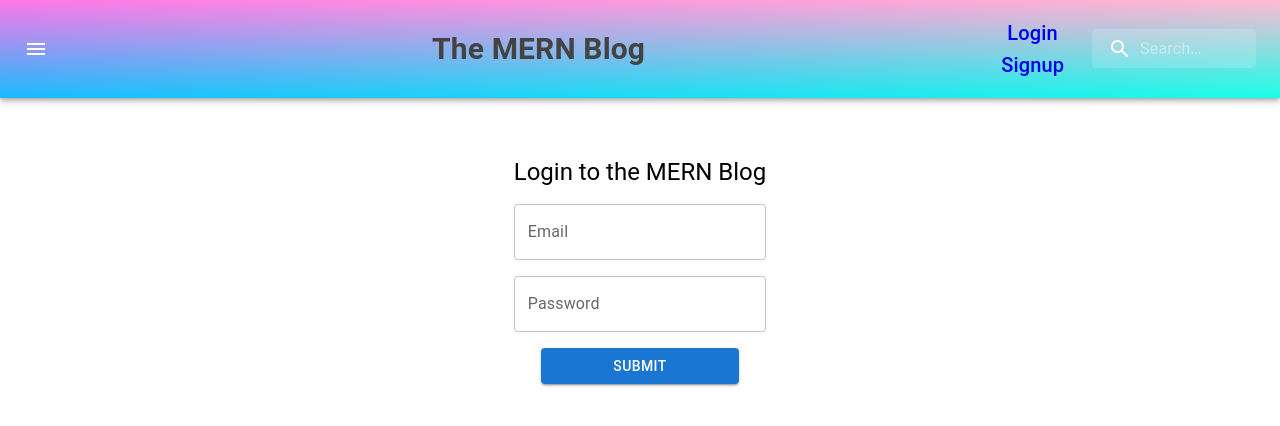
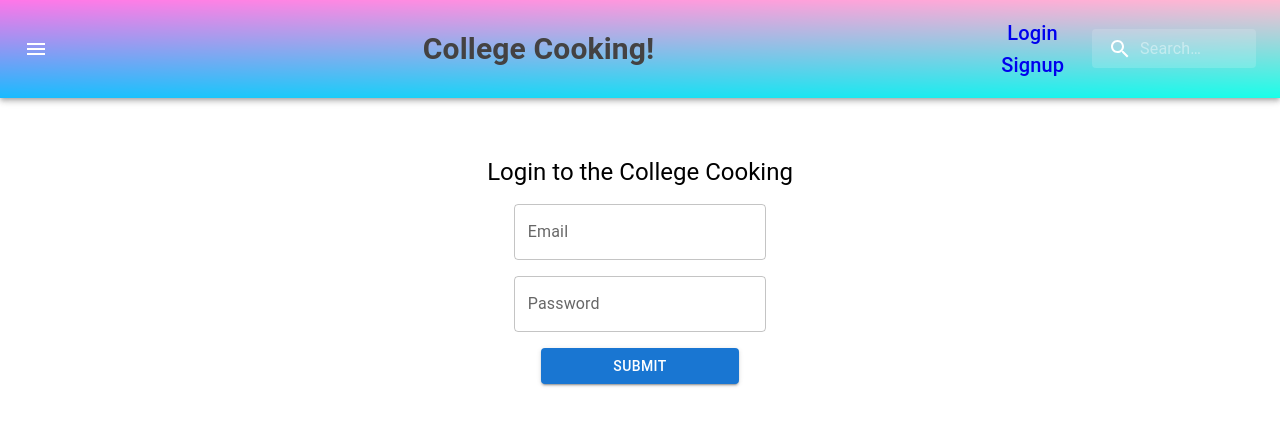
Before and after one commit to humesandrew/The-MERN-Blog-Frontend, a React (Create React App) app in the folder frontend/: page /login in a window 1280 px wide. Shown: the top 426 px of the page. Built offline with nearby package versions, Linux system fonts and the light colour scheme.

Commit message:
updatetext

```diff
--- a/frontend/src/components/blogdetails/BlogDetails.js
+++ b/frontend/src/components/blogdetails/BlogDetails.js
@@ -57,6 +57,9 @@ export default function BlogDetails({ blog }) {
 
   const [expanded, setExpanded] = React.useState(null);
   const handleDelete = async () => {
+
+    //line 62 is what i added with ol GP, and it now says unauthorzied to delete for everyone//
+    // im leaving it for now to publish//
     if (user && user._id === blog.user_id) {
       const response = await fetch(
         "https://the-mern-blog-backend.onrender.com/api/blogs/" + blog._id,
--- a/frontend/src/components/navbar/NavBar.js
+++ b/frontend/src/components/navbar/NavBar.js
@@ -86,7 +86,7 @@ export default function NavBar() {
             }}
           >
             <Link to="/" className="link">
-              <h2>The MERN Blog </h2>{" "}
+              <h2>College Cooking! </h2>{" "}
             </Link>
           </Typography>
           <div className="linksDiv">
--- a/frontend/src/pages/Login.js
+++ b/frontend/src/pages/Login.js
@@ -43,7 +43,7 @@ const Login = () => {
         textAlign: "center",
       }}
     >
-      Login to the MERN Blog
+      Login to the College Cooking
     </Typography>
     <TextField
       id="outlined-basic"
--- a/frontend/src/pages/Signup.js
+++ b/frontend/src/pages/Signup.js
@@ -41,7 +41,7 @@ const Signup = () => {
         textAlign: "center",
       }}
     >
-      Signup for the MERN Blog
+      Signup for College Cooking
     </Typography>
     <TextField
       id="outlined-basic"
```
